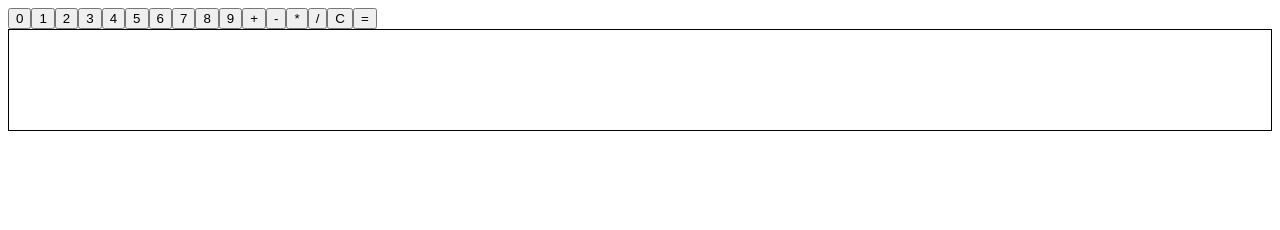
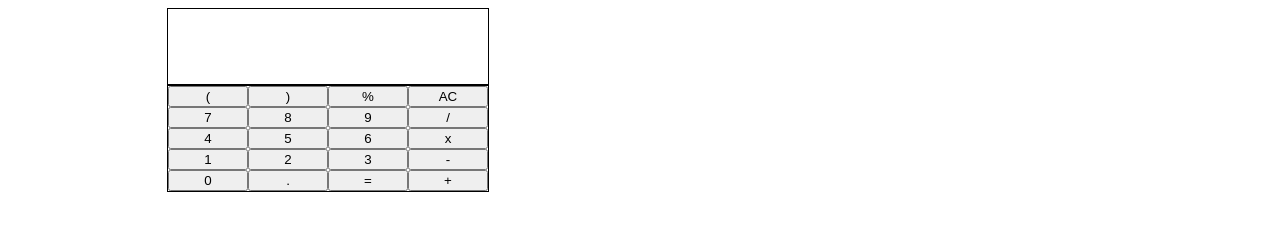
Before and after one commit to JeanFabry/Functional-calculator, a plain HTML site: page index.html in a window 1280 px wide. Drawn offline with Linux system fonts and the light colour scheme.

Commit message:
Complete calculator

```diff
--- a/calculator.js
+++ b/calculator.js
@@ -1,43 +1,89 @@
 const body = document.querySelector("body");
+body.style.display = "flex";
+body.style.flexDirection="column";
+body.style.alignItems = "center";
+body.style.width="50%";
 const ecran = document.createElement("div");
+ecran.style.border = "1px solid black";
+ecran.style.height = "75px";
+ecran.style.width= "50%";
 
-for (let i = 0; i <= 9; i++) {
-  const button = document.createElement("button");
-  button.textContent = i;
+const keyboard = document.createElement("div");
+keyboard.style.display="flex";
+keyboard.style.flexDirection="column";
+keyboard.style.border = "1px solid black";
+keyboard.style.width= "50%";
 
-  body.appendChild(button);
+    const floorA = document.createElement("div");
+    floorA.style.display="flex";
+    floorA.style.justifyContent = "space-between";
 
-  button.addEventListener("click", function () {
-    ecran.textContent += String(i);
-  });
-}
+    const floorB = document.createElement("div");
+    floorB.style.display = "flex";
+    floorB.style.justifyContent = "space-between";
 
-const operations= ["+","-","*","/"]
-for (let i=0; i<= operations.length-1;i++) {
-const op = document.createElement("button");
-op.textContent = operations[i];
-body.appendChild(op);
-op.addEventListener("click", function () {
-  ecran.textContent += operations[i];
-});
-}
+    const floorC = document.createElement("div");
+    floorC.style.display = "flex";
+    floorC.style.justifyContent = "space-between";
 
-const c = document.createElement("button");
-c.textContent = "C";
-body.appendChild(c);
-c.addEventListener("click", function () {
-  ecran.textContent = "";
-});
+    const floorD = document.createElement("div");
+    floorD.style.display="flex";
+    floorD.style.justifyContent = "space-between";
+
+    const floorE = document.createElement("div");
+    floorE.style.display = "flex";
+    floorE.style.justifyContent = "space-between";
+
+body.appendChild(ecran);
+body.appendChild(keyboard);
+keyboard.appendChild(floorA);
+keyboard.appendChild(floorB);
+keyboard.appendChild(floorC);
+keyboard.appendChild(floorD);
+keyboard.appendChild(floorE);
 
 
-const equal = document.createElement("button");
-equal.textContent = "=";
-body.appendChild(equal);
-equal.addEventListener("click", function (){
-  ecran.textContent=Function('return ' + ecran.textContent)();
-});
+const operations = ["(", ")", "%", "AC", "7", "8", "9", "/", "4", "5", "6", "x", "1", "2", "3", "-", "0", ".", "=", "+"]
+for (let i=0; i<= operations.length-1;i++) {
+    const op = document.createElement("button");
+    op.textContent = operations[i];
+    op.style.width="25%";
 
+    // body.appendChild(op);
 
-body.appendChild(ecran);
-ecran.style.border = "1px solid black";
-ecran.style.height = "100px";
+    let cases = operations[i];
+    switch(cases){
+
+        case "AC":
+        op.addEventListener("click", function () {
+        ecran.textContent = "";})
+        break;
+
+        case "=":
+        op.addEventListener("click", function (){
+        ecran.textContent=Function('return ' + ecran.textContent)();
+        });
+        break;
+
+        default:
+        op.addEventListener("click", function () {
+        ecran.textContent += operations[i];
+        });
+    };
+
+     if (i <= 3) {
+       floorA.appendChild(op);
+     }
+     if ((i > 3) && (i <= 7)) {
+       floorB.appendChild(op);
+     }
+     if ((i > 7) && (i <= 11)) {
+       floorC.appendChild(op);
+     }
+     if (i > 11 && i <= 15) {
+       floorD.appendChild(op);
+     }
+     if (i > 15 && i <= 19) {
+       floorE.appendChild(op);
+     }
+}
--- /dev/null
+++ b/debug.css
@@ -0,0 +1,7 @@
+*:not(path):not(g) {
+	color:                    hsla(210, 100%, 100%, 0.9) !important;
+	background:               hsla(210, 100%,  50%, 0.5) !important;
+	outline:    solid 0.25rem hsla(210, 100%, 100%, 0.5) !important;
+
+	box-shadow: none !important;
+}
--- a/index.html
+++ b/index.html
@@ -3,7 +3,8 @@
 <head>
     <meta charset="UTF-8">
     <meta name="viewport" content="width=<device-width>, initial-scale=1.0">
-    <title>Document</title>
+    <title>Calculator</title>
+    <!-- <link rel="stylesheet" href="debug.css"> -->
 </head>
 <body>
     <script src="./calculator.js"></script>
```
